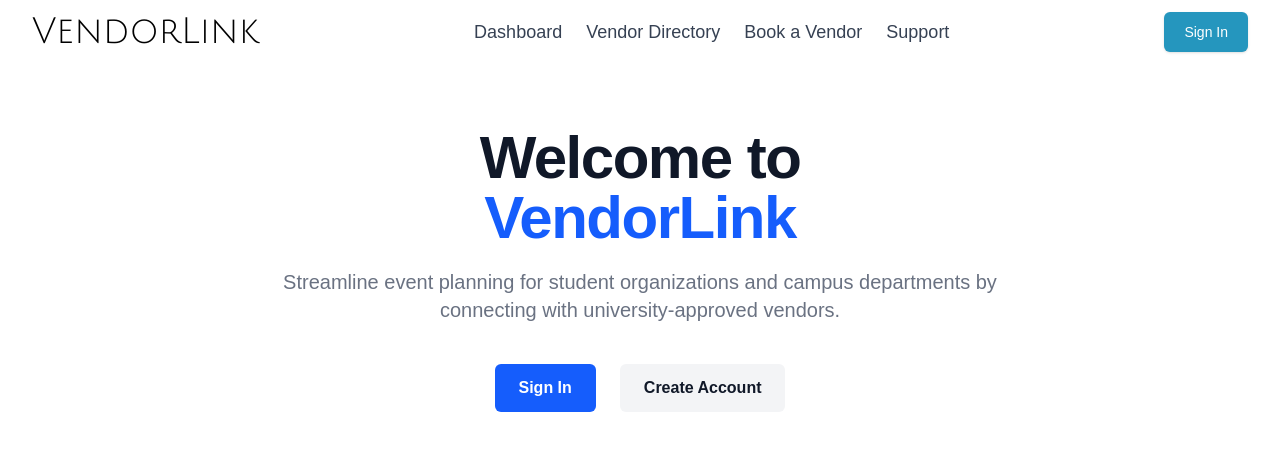
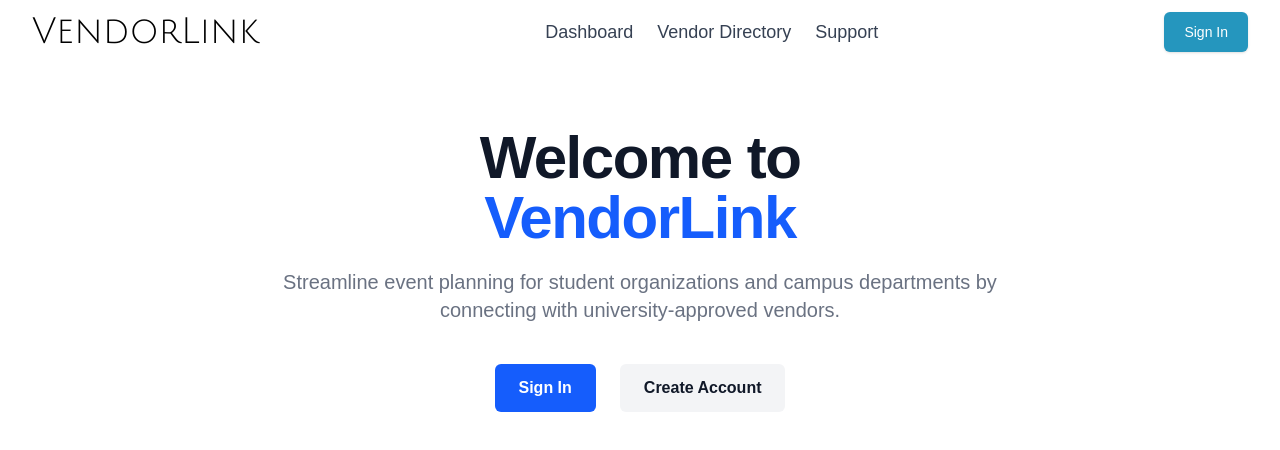
Before and after one commit to chwrd/LaunchPad-VendorLink, a Next.js app: page / in a window 1280 px wide. Shown: the top 450 px of the page. Built offline with nearby package versions, Linux system fonts and the light colour scheme.

Commit message:
remove book a vendor from navbar

```diff
--- a/src/app/navbar.js
+++ b/src/app/navbar.js
@@ -41,14 +41,7 @@ export default function navbar() {
                     Vendor Directory
                   </Link>
                 </li>
-                <li>
-                  <Link
-                    className="text-lg text-gray-700 transition hover:text-gray-700/75"
-                    href="/dashboard/booking"
-                  >
-                    Book a Vendor
-                  </Link>
-                </li>
+
                 <li>
                   <Link
                     className="text-lg text-gray-700 transition hover:text-gray-700/75"
```
